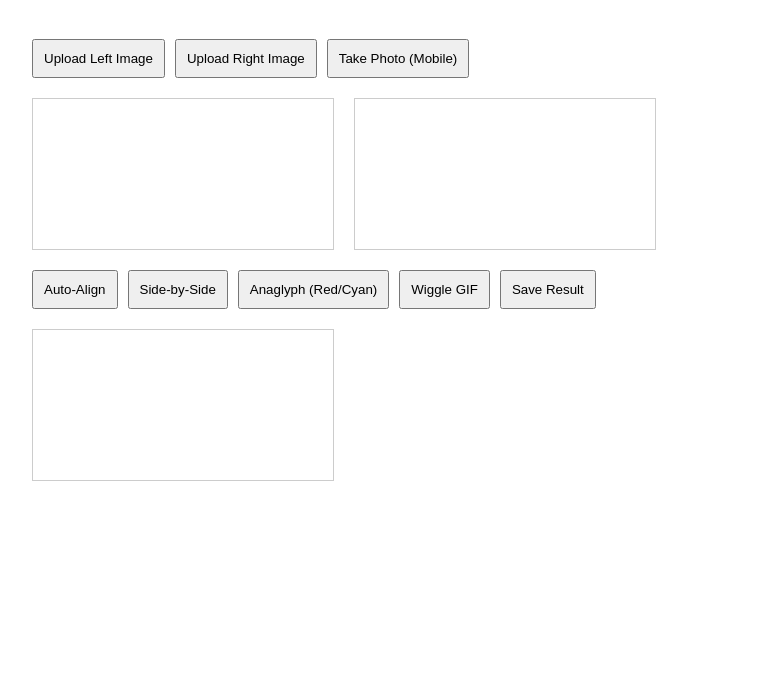
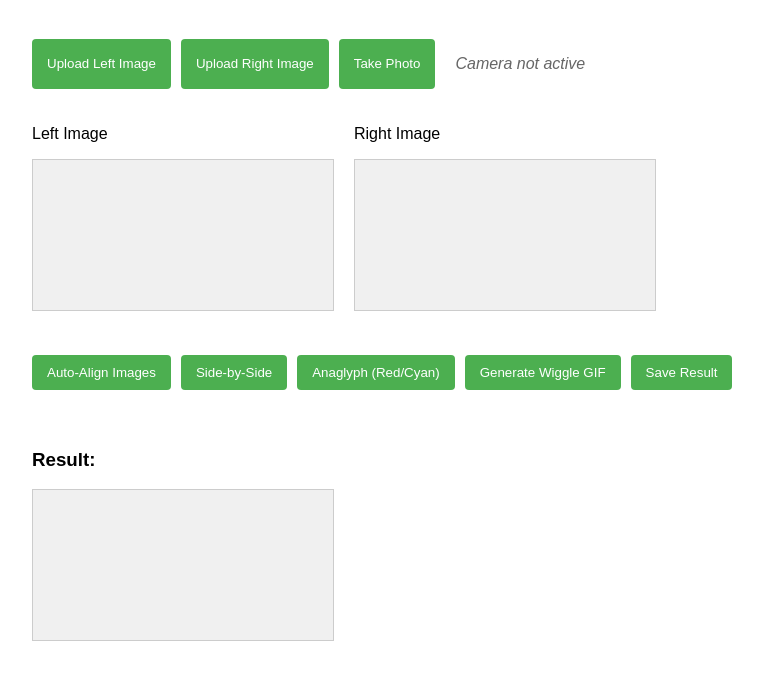
Before and after one commit to jaysecotools/Stereo-Image-Creator, a plain HTML site: page index.html in a window 1280 px wide. Shown: the part 81-760 px from the top of the page, without its empty margins (208-971 px from the left). Drawn offline with Linux system fonts and the light colour scheme.

Commit message:
Update index.html

```diff
--- a/index.html
+++ b/index.html
@@ -8,43 +8,64 @@
     body { font-family: Arial, sans-serif; max-width: 800px; margin: 0 auto; padding: 20px; }
     .container { display: flex; flex-direction: column; gap: 20px; }
     .upload-section { display: flex; flex-wrap: wrap; gap: 10px; }
-    .canvas-container { display: flex; gap: 20px; }
-    canvas { border: 1px solid #ccc; max-width: 100%; }
-    button { padding: 10px; cursor: pointer; }
-    .controls { display: flex; flex-wrap: wrap; gap: 10px; }
-    #cameraPreview { display: none; width: 100%; }
+    .canvas-container { display: flex; gap: 20px; margin-bottom: 20px; }
+    canvas { border: 1px solid #ccc; max-width: 100%; background: #f0f0f0; }
+    button { padding: 10px 15px; cursor: pointer; background: #4CAF50; color: white; border: none; border-radius: 4px; }
+    button:disabled { background: #cccccc; }
+    .controls { display: flex; flex-wrap: wrap; gap: 10px; margin-bottom: 20px; }
+    #cameraPreview { display: none; width: 100%; max-height: 300px; background: black; }
     #photoCaptureBtn, #cameraSwitchBtn { display: none; }
-    .loading { display: none; color: blue; }
+    .loading { display: none; color: #2196F3; margin: 10px 0; }
+    .camera-options { display: flex; gap: 10px; }
+    .status { color: #666; font-style: italic; }
   </style>
 </head>
 <body>
   <div class="container">
     <h1>Stereo Image Generator</h1>
+
     <div class="upload-section">
       <button id="uploadLeft">Upload Left Image</button>
       <button id="uploadRight">Upload Right Image</button>
-      <button id="takePhoto">Take Photo (Mobile)</button>
-      <button id="cameraSwitchBtn">Switch Camera (Rear/Front)</button>
+      <button id="takePhoto">Take Photo</button>
+
+      <div class="camera-options">
+        <button id="cameraSwitchBtn">Switch Camera</button>
+        <button id="photoCaptureBtn">Capture Photo</button>
+      </div>
+
       <video id="cameraPreview" autoplay playsinline></video>
-      <button id="photoCaptureBtn">Capture Photo</button>
+      <p id="cameraStatus" class="status">Camera not active</p>
     </div>
+
     <div class="canvas-container">
-      <canvas id="leftCanvas"></canvas>
-      <canvas id="rightCanvas"></canvas>
+      <div>
+        <p>Left Image</p>
+        <canvas id="leftCanvas"></canvas>
+      </div>
+      <div>
+        <p>Right Image</p>
+        <canvas id="rightCanvas"></canvas>
+      </div>
     </div>
+
     <div class="controls">
-      <button id="autoAlign">Auto-Align</button>
+      <button id="autoAlign">Auto-Align Images</button>
       <button id="generateSideBySide">Side-by-Side</button>
       <button id="generateAnaglyph">Anaglyph (Red/Cyan)</button>
-      <button id="generateWiggle">Wiggle GIF</button>
+      <button id="generateWiggle">Generate Wiggle GIF</button>
       <button id="saveResult">Save Result</button>
     </div>
-    <div id="loadingGif" class="loading">Generating GIF... (may take 10 seconds)</div>
+
+    <div id="loadingGif" class="loading">Generating GIF... Please wait (this may take 10-20 seconds)</div>
+
     <div class="result">
+      <h3>Result:</h3>
       <canvas id="resultCanvas"></canvas>
     </div>
   </div>
-  <!-- Load GIF.js -->
+
+  <!-- GIF.js Library -->
   <script src="https://cdn.jsdelivr.net/npm/gif.js@0.2.0/dist/gif.js"></script>
   <script src="app.js"></script>
 </body>
```
